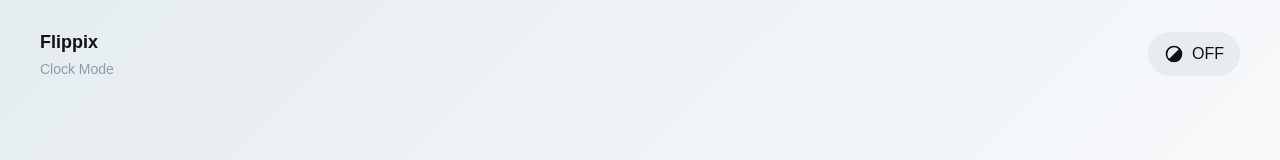
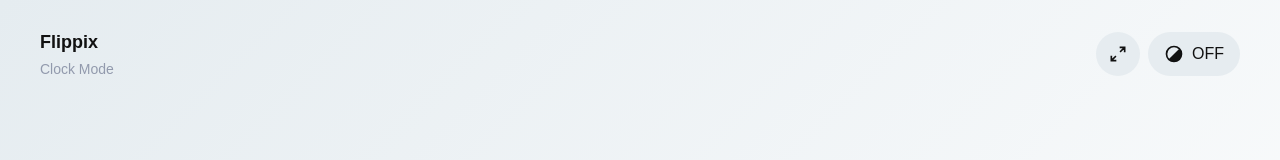
Before and after one commit to thisyujeong/flippix, a SvelteKit app: page / in a window 1280 px wide. Shown: the top 160 px of the page. Built offline with nearby package versions, Linux system fonts and the light colour scheme.

Commit message:
feat: 전체화면 전환 기능, 버튼 추가
- 전체화면일 경우 일부 UI 미노출

```diff
--- /dev/null
+++ b/src/components/FullscreenButton.svelte
@@ -0,0 +1,71 @@
+<script lang="ts">
+	import {
+		isFullscreen,
+		toggleFullscreen,
+		initializeFullscreenListener
+	} from '@/stores/fullscreenStore';
+	import { onMount } from 'svelte';
+
+	onMount(() => {
+		initializeFullscreenListener();
+	});
+</script>
+
+<button class="button" onclick={toggleFullscreen}>
+	{#if $isFullscreen}
+		<span
+			><svg
+				width="24"
+				height="24"
+				viewBox="0 0 24 24"
+				fill="none"
+				xmlns="http://www.w3.org/2000/svg"
+			>
+				<path
+					d="M15 15V14H14V15H15ZM20.2929 21.7071C20.6834 22.0976 21.3166 22.0976 21.7071 21.7071C22.0976 21.3166 22.0976 20.6834 21.7071 20.2929L20.2929 21.7071ZM15 9H14V10H15V9ZM21.7071 3.70711C22.0976 3.31658 22.0976 2.68342 21.7071 2.29289C21.3166 1.90237 20.6834 1.90237 20.2929 2.29289L21.7071 3.70711ZM9 15H10V14H9V15ZM2.29289 20.2929C1.90237 20.6834 1.90237 21.3166 2.29289 21.7071C2.68342 22.0976 3.31658 22.0976 3.70711 21.7071L2.29289 20.2929ZM9 9V10H10V9H9ZM3.70711 2.29289C3.31658 1.90237 2.68342 1.90237 2.29289 2.29289C1.90237 2.68342 1.90237 3.31658 2.29289 3.70711L3.70711 2.29289ZM16 20V15H14V20H16ZM15 16H20V14H15V16ZM14.2929 15.7071L20.2929 21.7071L21.7071 20.2929L15.7071 14.2929L14.2929 15.7071ZM14 4V9H16V4H14ZM15 10H20V8H15V10ZM15.7071 9.70711L21.7071 3.70711L20.2929 2.29289L14.2929 8.29289L15.7071 9.70711ZM10 20V15H8V20H10ZM9 14H4V16H9V14ZM8.29289 14.2929L2.29289 20.2929L3.70711 21.7071L9.70711 15.7071L8.29289 14.2929ZM8 4V9H10V4H8ZM9 8H4V10H9V8ZM9.70711 8.29289L3.70711 2.29289L2.29289 3.70711L8.29289 9.70711L9.70711 8.29289Z"
+					fill="currentColor"
+				/>
+			</svg>
+		</span>
+	{:else}
+		<span>
+			<svg
+				class="icon"
+				width="24"
+				height="24"
+				viewBox="0 0 24 24"
+				fill="none"
+				xmlns="http://www.w3.org/2000/svg"
+			>
+				<path
+					d="M4 20H3V21H4V20ZM9.70711 15.7071C10.0976 15.3166 10.0976 14.6834 9.70711 14.2929C9.31658 13.9024 8.68342 13.9024 8.29289 14.2929L9.70711 15.7071ZM3 14V20H5V14H3ZM4 21H10V19H4V21ZM4.70711 20.7071L9.70711 15.7071L8.29289 14.2929L3.29289 19.2929L4.70711 20.7071Z"
+					fill="currentColor"
+				/>
+				<path
+					d="M20 4H21V3H20V4ZM14.2929 8.29289C13.9024 8.68342 13.9024 9.31658 14.2929 9.70711C14.6834 10.0976 15.3166 10.0976 15.7071 9.70711L14.2929 8.29289ZM21 10V4H19V10H21ZM20 3H14V5H20V3ZM19.2929 3.29289L14.2929 8.29289L15.7071 9.70711L20.7071 4.70711L19.2929 3.29289Z"
+					fill="currentColor"
+				/>
+			</svg>
+		</span>
+	{/if}
+</button>
+
+<style lang="scss" scoped>
+	.button {
+		width: 44px;
+		height: 44px;
+		display: flex;
+		align-items: center;
+		justify-content: center;
+
+		span {
+			line-height: 1;
+			width: 20px;
+			height: 20px;
+			svg {
+				width: 100%;
+				height: 100%;
+			}
+		}
+	}
+</style>
--- a/src/components/Header.svelte
+++ b/src/components/Header.svelte
@@ -1,17 +1,24 @@
 <script lang="ts">
 	import { isTimer } from '@/stores/timerStore';
 	import ThemeToggle from './ThemeToggle.svelte';
+	import FullscreenButton from './FullscreenButton.svelte';
+	import { isFullscreen } from '@/stores/fullscreenStore';
 </script>
 
 <header class="header">
 	<div class="header-left">
-		<h1 class="logo">Flippix</h1>
-		<span class="mode-text">
-			{#if $isTimer}Timer Mode{:else}Clock Mode{/if}
-		</span>
+		{#if !$isFullscreen}
+			<h1 class="logo">Flippix</h1>
+			<span class="mode-text">
+				{#if $isTimer}Timer Mode{:else}Clock Mode{/if}
+			</span>
+		{/if}
 	</div>
 
-	<ThemeToggle />
+	<div class="header-right">
+		<FullscreenButton />
+		<ThemeToggle />
+	</div>
 </header>
 
 <style lang="scss" scoped>
@@ -33,6 +40,11 @@
 			align-items: flex-start;
 			gap: 8px;
 		}
+		&-right {
+			display: flex;
+			align-items: center;
+			gap: 8px;
+		}
 	}
 
 	.logo {
--- a/src/routes/+page.svelte
+++ b/src/routes/+page.svelte
@@ -22,6 +22,7 @@
 	import Header from '@/components/Header.svelte';
 	import TimeOver from '@/components/TimeOver.svelte';
 	import TimerGuide from '@/components/TimerGuide.svelte';
+	import { isFullscreen } from '@/stores/fullscreenStore';
 
 	let isRunning = true;
 	let timerValue: Time | null = null;
@@ -88,7 +89,7 @@
 </div>
 
 <!-- 타이머 모드일 때만 컨트롤 버튼 표시 -->
-{#if $isTimer && initialTime}
+{#if $isTimer && initialTime && !$isFullscreen}
 	<div class="controller">
 		<Controller
 			{initialTime}
@@ -104,7 +105,7 @@
 {/if}
 
 <!-- 기본 시계 모드 -->
-{#if !$isTimer}
+{#if !$isTimer && !$isFullscreen}
 	<div class="guide">
 		<TimerGuide />
 	</div>
--- /dev/null
+++ b/src/stores/fullscreenStore.ts
@@ -0,0 +1,21 @@
+import { writable } from 'svelte/store';
+
+const isFullscreen = writable<boolean>(false);
+
+const initializeFullscreenListener = () => {
+	document.addEventListener('fullscreenchange', () => {
+		isFullscreen.set(!!document.fullscreenElement);
+	});
+};
+
+const toggleFullscreen = () => {
+	if (!document.fullscreenElement) {
+		document.documentElement.requestFullscreen();
+		isFullscreen.set(true);
+	} else {
+		document.exitFullscreen();
+		isFullscreen.set(false);
+	}
+};
+
+export { isFullscreen, toggleFullscreen, initializeFullscreenListener };
```
